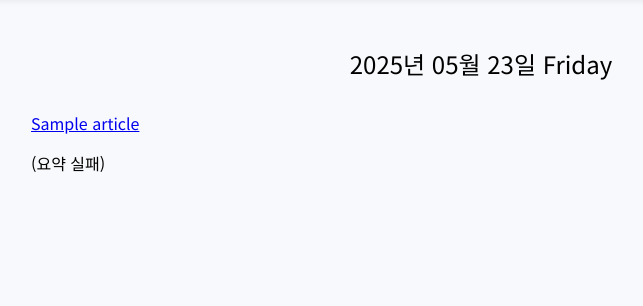
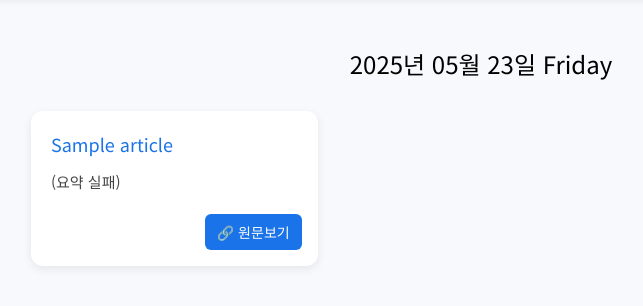
Before and after one commit to 18ho/Programming, a Flask app: page / in a window 1280 px wide. Shown: the part 69-375 px from the top of the page, without its empty margins (159-802 px from the left). Run offline with Flask 3, Linux system fonts and the light colour scheme; a database or web service that is not in the repository returns one stand-in record (values such as "Sample title"); data that the repository does not hold is empty.

Commit message:
Update index.html

```diff
--- a/programming/templates/index.html
+++ b/programming/templates/index.html
@@ -1,17 +1,15 @@
 {% extends "base.html" %}
-
 {% block title %}최신 뉴스 요약{% endblock %}
-
 {% block content %}
 <div class="today">{{ now }}</div>
 
-<!-- 뉴스 카드 리스트 -->
-<div class="news-list">
-    {% for news in news_list %}
-        <div class="news-card">
-            <a href="{{ news.url }}" class="news-title" target="_blank">{{ news.title }}</a>
-            <p class="news-summary">{{ news.summary }}</p>
-        </div>
-    {% endfor %}
+<div class="cards-container">
+  {% for news in news_list %}
+    <div class="card">
+      <a href="{{ news.url }}" class="card-title" target="_blank">{{ news.title }}</a>
+      <p class="card-summary">{{ news.summary }}</p>
+      <a href="{{ news.url }}" class="btn" target="_blank">🔗 원문보기</a>
+    </div>
+  {% endfor %}
 </div>
 {% endblock %}
```
